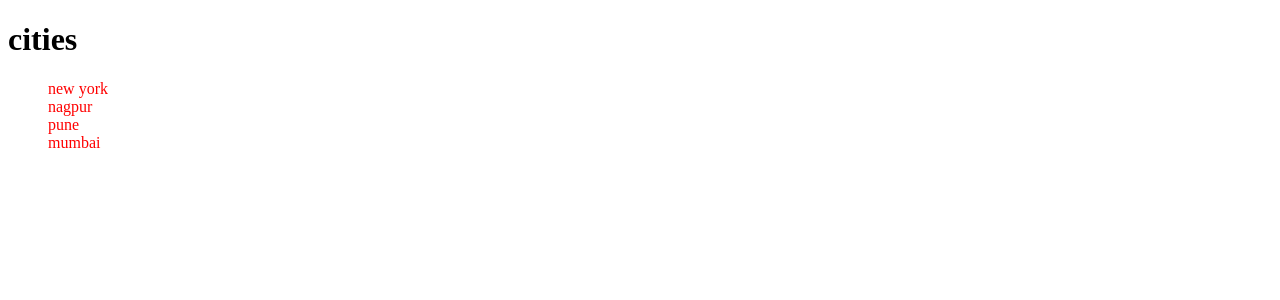
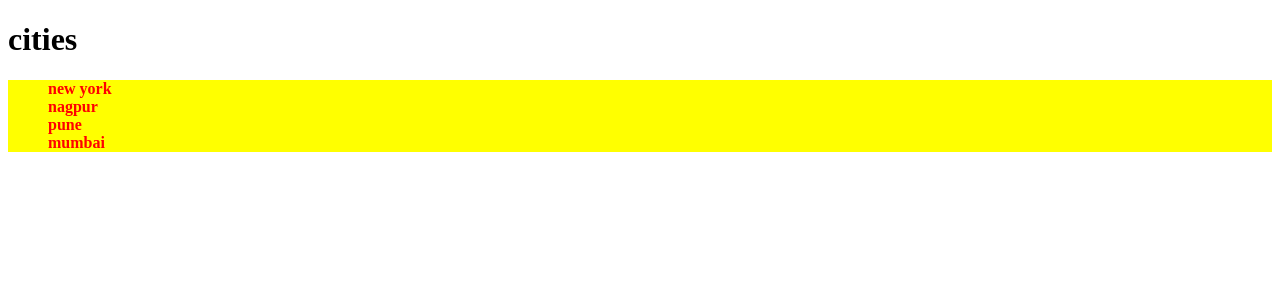
Before and after one commit to juheedhone/react-app, a React (Vite) app: page / in a window 1280 px wide. Shown: the top 300 px of the page. Built offline with nearby package versions, Linux system fonts and the light colour scheme.

Commit message:
CSS modules

```diff
--- a/src/App.css
+++ b/src/App.css
@@ -0,0 +1,3 @@
+.list-group{
+    background: red;
+}
--- a/src/App.tsx
+++ b/src/App.tsx
@@ -1,4 +1,6 @@
 import ListGroup from "./components/ListGroup";
+
+
 function App() {
   let item = ["new york", "nagpur", "pune", "mumbai"];
   const HandleSelectItem = (item: string) => {
--- a/src/components/ListGroup/ListGroup.css
+++ /dev/null
@@ -1,4 +0,0 @@
-.list-group {
-  list-style: none;
-  color: red;
-}
--- /dev/null
+++ b/src/components/ListGroup/ListGroup.module.css
@@ -0,0 +1,9 @@
+.listGroup {
+  list-style: none;
+  color: red;
+  background: yellow;
+}
+
+.container{
+  font-weight: bold;
+}
--- a/src/components/ListGroup/ListGroup.tsx
+++ b/src/components/ListGroup/ListGroup.tsx
@@ -1,5 +1,5 @@
 import { useState } from "react";
-import './ListGroup.css'
+import style from "./ListGroup.module.css";
 
 // {items: [], heading: string}
 interface Props {
@@ -23,7 +23,7 @@
 
       {items.length === 0 && <p>no item found</p>}
 
-      <ul className="list-group">
+      <ul className={[style.listGroup, style.container].join(' ')}>
         {items.map((item, index) => (
           <li
             className={
--- a/src/components/ListGroup/index.ts
+++ b/src/components/ListGroup/index.ts
@@ -1,3 +1,4 @@
 import ListGroup from "./ListGroup";
 
+
 export default ListGroup;
```
